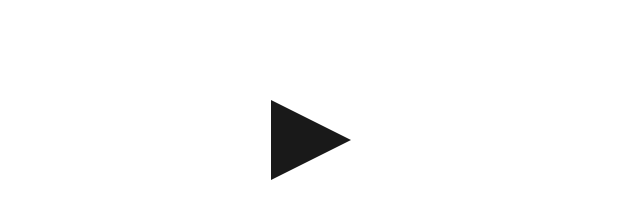
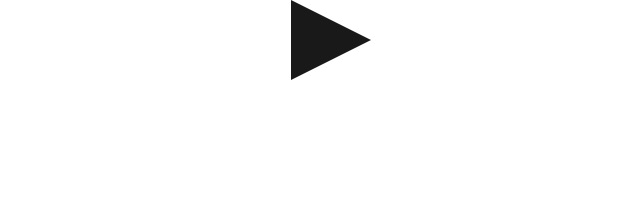
Before and after one commit to ValentinLvrr/Notion-Lofi, a plain HTML site: page index.html in a window 1280 px wide. Shown: the whole page, without its empty margins (309-949 px from the left). Drawn offline with Linux system fonts and the light colour scheme.

Commit message:
🎨 Re-sizing

```diff
--- a/styles.css
+++ b/styles.css
@@ -5,10 +5,8 @@ body {
 }
 
 .container {
-    padding-top: 100px;
     margin: auto;
-    height: 100px;
-    width: 120px;
+    width: 80px;
 }
 
 .playpause {
```
